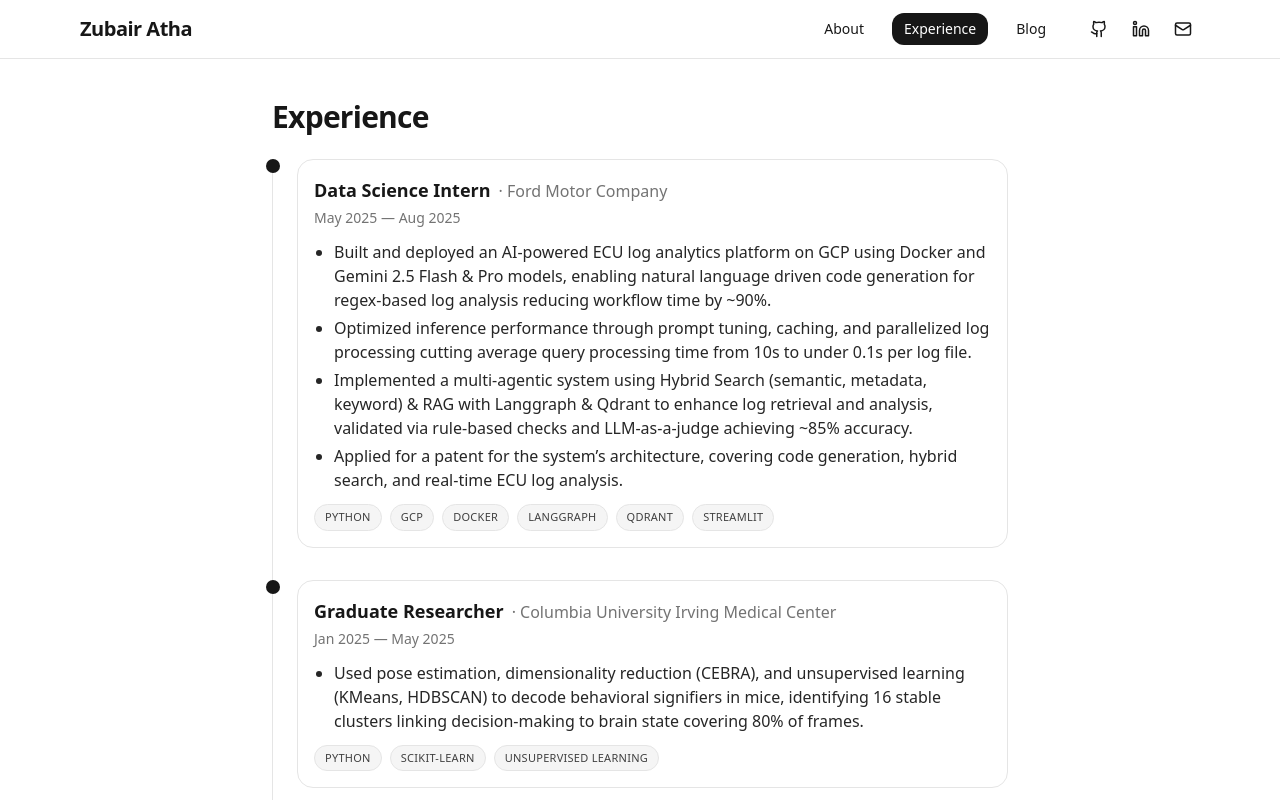
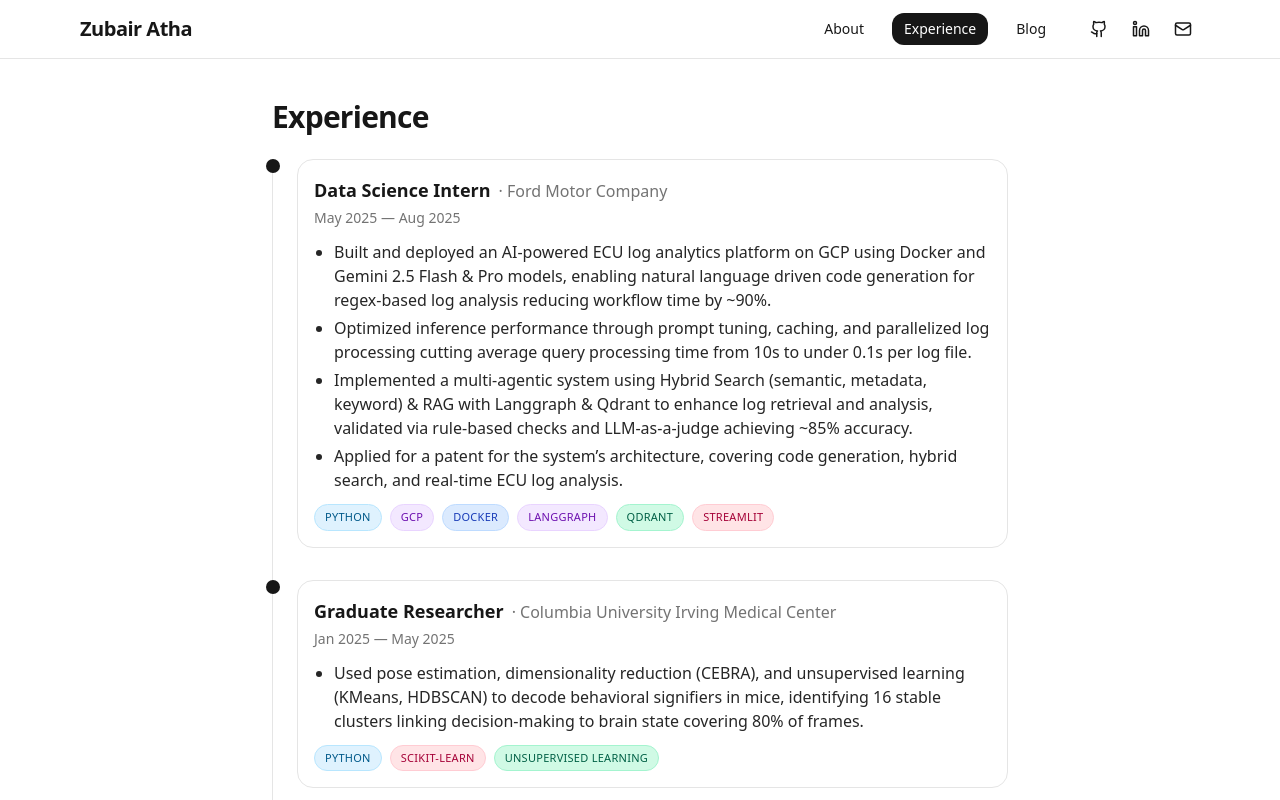
Before and after one commit to zubairatha/portfolio, a Next.js app: page /experience in a window 1280 px wide. Shown: the top 800 px of the page. Built offline with nearby package versions, Linux system fonts and the light colour scheme.

Commit message:
style(tags): unique colors for experience skills; faint blue blog tags

```diff
--- a/src/components/BlogHome.tsx
+++ b/src/components/BlogHome.tsx
@@ -12,7 +12,7 @@ const SITE = {
 };
 
 const TagPill = ({ label }: { label: string }) => (
-  <span className="inline-flex items-center rounded-full border border-neutral-200 bg-neutral-100 px-2.5 py-1 text-[11px] font-medium uppercase tracking-wide text-neutral-700">
+  <span className="inline-flex items-center rounded-full border border-blue-200 bg-blue-50 px-2.5 py-1 text-[11px] font-medium uppercase tracking-wide text-blue-800">
     {label}
   </span>
 );
@@ -66,7 +66,7 @@ export default function BlogHome({ posts }: { posts: Post[] }) {
                       <button
                         key={c}
                         onClick={(e)=>{ e.preventDefault(); setActiveCat(c); }}
-                        className="inline-flex items-center rounded-full border border-neutral-200 bg-neutral-100 px-2.5 py-1 text-[11px] font-medium uppercase tracking-wide text-neutral-700 hover:bg-neutral-200"
+                        className="inline-flex items-center rounded-full border border-blue-200 bg-blue-50 px-2.5 py-1 text-[11px] font-medium uppercase tracking-wide text-blue-800 hover:bg-blue-100"
                         aria-label={`Filter by ${c}`}
                       >
                         {c}
--- a/src/components/ExperienceTimeline.tsx
+++ b/src/components/ExperienceTimeline.tsx
@@ -1,4 +1,19 @@
 import { ROLES, EDUCATION } from "@/data/experience";
+
+const TAG_COLORS: string[] = [
+  "bg-blue-100 text-blue-800 border-blue-200",
+  "bg-emerald-100 text-emerald-800 border-emerald-200",
+  "bg-amber-100 text-amber-800 border-amber-200",
+  "bg-purple-100 text-purple-800 border-purple-200",
+  "bg-rose-100 text-rose-800 border-rose-200",
+  "bg-sky-100 text-sky-800 border-sky-200",
+  "bg-teal-100 text-teal-800 border-teal-200",
+];
+
+function colorForTag(tag: string): string {
+  let hash = 0; for (let i=0;i<tag.length;i++) hash = (hash*31 + tag.charCodeAt(i)) >>> 0;
+  return TAG_COLORS[hash % TAG_COLORS.length];
+}
 
 export default function ExperienceTimeline(){
   return (
@@ -15,7 +30,9 @@ export default function ExperienceTimeline(){
               </div>
               <div className="text-sm text-neutral-500 mt-1">{r.start} — {r.end ?? "Present"}</div>
               <ul className="list-disc pl-5 mt-3 space-y-1 text-neutral-800">{r.bullets.map((b,j)=><li key={j}>{b}</li>)}</ul>
-              {r.skills && <div className="mt-3 flex flex-wrap gap-2">{r.skills.map(s=><span key={s} className="inline-flex items-center rounded-full border border-neutral-200 bg-neutral-100 px-2.5 py-1 text-[11px] font-medium uppercase tracking-wide text-neutral-700">{s}</span>)}</div>}
+              {r.skills && <div className="mt-3 flex flex-wrap gap-2">{r.skills.map(s=>
+                <span key={s} className={`inline-flex items-center rounded-full px-2.5 py-1 text-[11px] font-medium uppercase tracking-wide border ${colorForTag(s)}`}>{s}</span>
+              )}</div>}
             </div>
           </li>
         ))}
```
